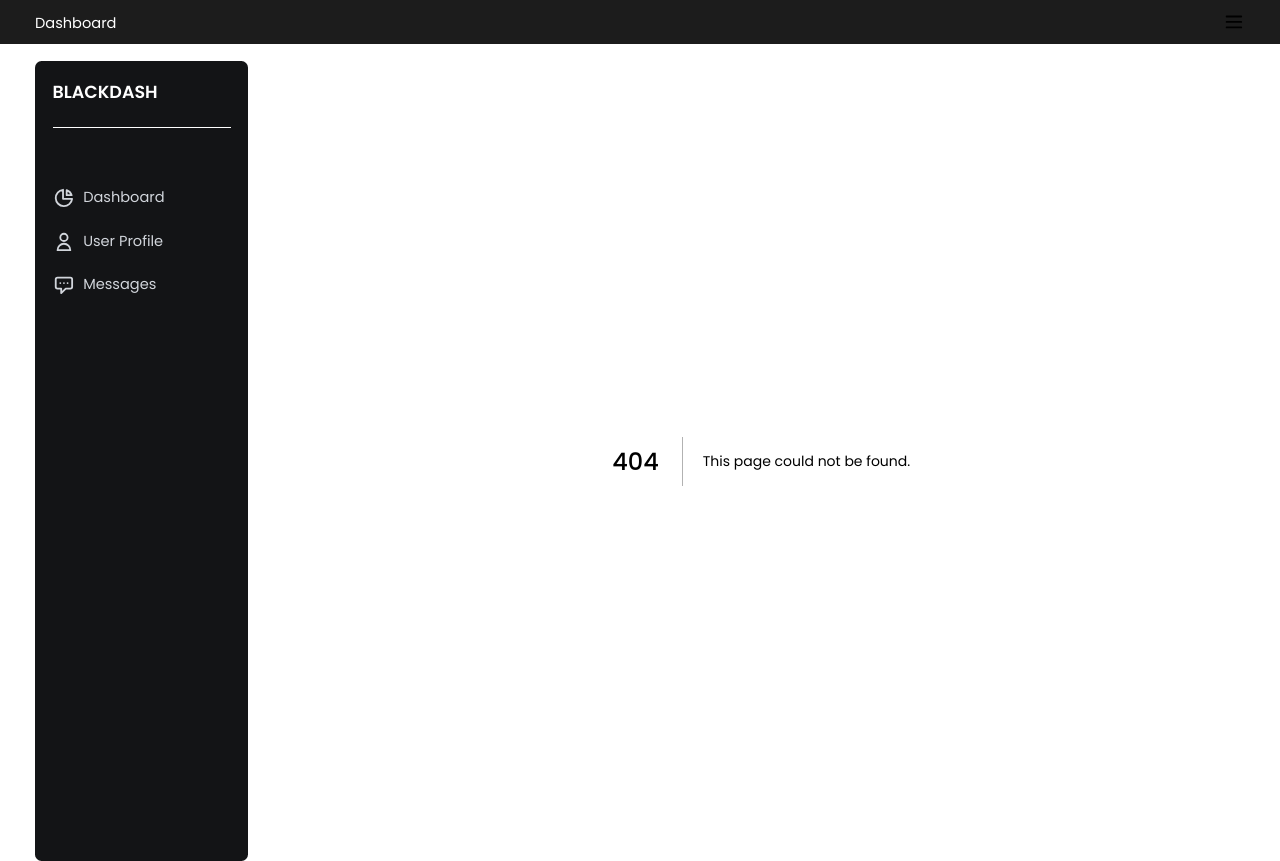
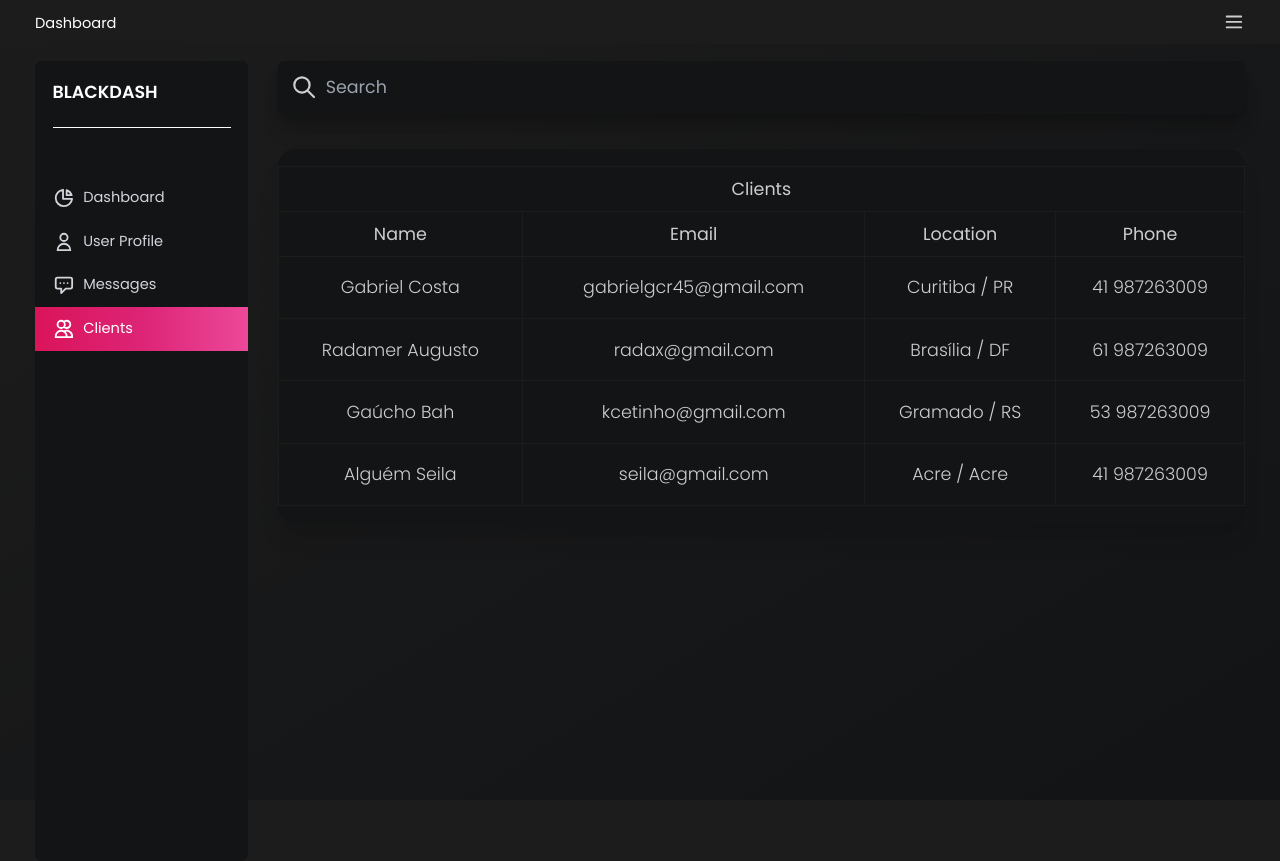
Before and after one commit to gabrieldemian/black-dashboard, a Next.js app: page /clients in a window 1280 px wide. Before the commit this address had no page. After the commit the page ends 800 px from the top, so only its background shows below. Built offline with nearby package versions, Linux system fonts and the light colour scheme.

Commit message:
add: clients page and table

```diff
--- a/components/Aside/Props.tsx
+++ b/components/Aside/Props.tsx
@@ -26,4 +26,9 @@ export const asideItems: Item[] = [
     href: '/messages',
     icon: 'message',
   },
+  {
+    name: 'Clients',
+    href: '/clients',
+    icon: 'users',
+  },
 ]
--- /dev/null
+++ b/components/Input/Input.module.css
@@ -0,0 +1,21 @@
+
+.wrapper {
+  @apply relative flex items-center text-secondary bg-primary p-3 shadow-lg rounded-lg;
+}
+
+.icon {
+  @apply flex items-center justify-center mr-2;
+}
+
+.input {
+  @apply w-full bg-transparent border-0 focus:ring-0 ring-0 text-accent
+}
+
+.label {
+  @apply ml-5;
+}
+
+.wrapper, .wrapper > * {
+  outline: none !important;
+  transition: all 0.8s ease-in-out;
+}
--- /dev/null
+++ b/components/Input/Props.tsx
@@ -0,0 +1,8 @@
+
+export interface Props {
+  className?: string
+  icon?: string | undefined
+  placeholder?: string
+  type?: string
+  id?: any
+}
--- /dev/null
+++ b/components/Input/index.tsx
@@ -0,0 +1,27 @@
+import { ReactElement } from 'react'
+import { Svg } from '~/components'
+import { Props } from './Props'
+import s from './Input.module.css'
+
+export default function Input({
+  className,
+  icon,
+  placeholder,
+  type = 'text',
+  id = Math.random() + '',
+}: Props): ReactElement {
+  return (
+    <>
+      {type && (
+        <div className={`${s.wrapper} ${className}`}>
+          {icon && (
+            <label htmlFor={id} className={s.icon}>
+              <Svg icon={icon} />
+            </label>
+          )}
+          <input id={id} type={type} placeholder={placeholder} className={s.input} />
+        </div>
+      )}
+    </>
+  )
+}
--- a/components/Svg/index.tsx
+++ b/components/Svg/index.tsx
@@ -35,6 +35,40 @@ export default function Svg({
       </svg>
     ),
 
+    chevronDown: (
+      <svg
+        xmlns="http://www.w3.org/2000/svg"
+        className={className}
+        fill="none"
+        viewBox="0 0 24 24"
+        stroke="currentColor"
+      >
+        <path
+          strokeLinecap="round"
+          strokeLinejoin="round"
+          strokeWidth="2"
+          d="M19 9l-7 7-7-7"
+        />
+      </svg>
+    ),
+
+    chevronUp: (
+      <svg
+        xmlns="http://www.w3.org/2000/svg"
+        className={className}
+        fill="none"
+        viewBox="0 0 24 24"
+        stroke="currentColor"
+      >
+        <path
+          strokeLinecap="round"
+          strokeLinejoin="round"
+          strokeWidth="2"
+          d="M5 15l7-7 7 7"
+        />
+      </svg>
+    ),
+
     user: (
       <svg
         xmlns="http://www.w3.org/2000/svg"
@@ -61,15 +95,15 @@ export default function Svg({
         stroke="currentColor"
       >
         <path
-          stroke-linecap="round"
-          stroke-linejoin="round"
-          stroke-width="2"
+          strokeLinecap="round"
+          strokeLinejoin="round"
+          strokeWidth="2"
           d="M15 17h5l-1.405-1.405A2.032 2.032 0 0118 14.158V11a6.002 6.002 0 00-4-5.659V5a2 2 0 10-4 0v.341C7.67 6.165 6 8.388 6 11v3.159c0 .538-.214 1.055-.595 1.436L4 17h5m6 0v1a3 3 0 11-6 0v-1m6 0H9"
         />
       </svg>
     ),
 
-    calendar: (
+    users: (
       <svg
         xmlns="http://www.w3.org/2000/svg"
         className={className}
@@ -78,10 +112,10 @@ export default function Svg({
         stroke="currentColor"
       >
         <path
-          stroke-linecap="round"
-          stroke-linejoin="round"
-          stroke-width="2"
-          d="M8 7V3m8 4V3m-9 8h10M5 21h14a2 2 0 002-2V7a2 2 0 00-2-2H5a2 2 0 00-2 2v12a2 2 0 002 2z"
+          strokeLinecap="round"
+          strokeLinejoin="round"
+          strokeWidth="2"
+          d="M12 4.354a4 4 0 110 5.292M15 21H3v-1a6 6 0 0112 0v1zm0 0h6v-1a6 6 0 00-9-5.197M13 7a4 4 0 11-8 0 4 4 0 018 0z"
         />
       </svg>
     ),
@@ -112,10 +146,27 @@ export default function Svg({
         stroke="currentColor"
       >
         <path
-          stroke-linecap="round"
-          stroke-linejoin="round"
-          stroke-width="2"
+          strokeLinecap="round"
+          strokeLinejoin="round"
+          strokeWidth="2"
           d="M8 10h.01M12 10h.01M16 10h.01M9 16H5a2 2 0 01-2-2V6a2 2 0 012-2h14a2 2 0 012 2v8a2 2 0 01-2 2h-5l-5 5v-5z"
+        />
+      </svg>
+    ),
+
+    search: (
+      <svg
+        xmlns="http://www.w3.org/2000/svg"
+        className={className}
+        fill="none"
+        viewBox="0 0 24 24"
+        stroke="currentColor"
+      >
+        <path
+          strokeLinecap="round"
+          strokeLinejoin="round"
+          strokeWidth="2"
+          d="M21 21l-6-6m2-5a7 7 0 11-14 0 7 7 0 0114 0z"
         />
       </svg>
     ),
--- /dev/null
+++ b/components/Table/Props.tsx
@@ -0,0 +1,4 @@
+export interface Props {
+  data: any[]
+  columns: any[]
+}
--- /dev/null
+++ b/components/Table/index.tsx
@@ -0,0 +1,67 @@
+import { ReactElement } from 'react'
+import { Props } from './Props'
+import { useSortBy, useTable } from 'react-table'
+import Svg from '../Svg'
+
+export default function Table({ columns, data }: Props): ReactElement {
+  const { getTableProps, getTableBodyProps, headerGroups, rows, prepareRow } =
+    useTable(
+      {
+        columns,
+        data,
+      },
+      useSortBy
+    )
+
+  return (
+    <div className="bg-primary rounded-2xl py-4">
+      <table {...getTableProps()} className="w-full bg-primary rounded-2xl overflow-auto">
+        <thead className="overflow-y-auto overflow-x-hidden">
+          {headerGroups.map((headerGroup: any) => (
+            <tr {...headerGroup.getHeaderGroupProps()}>
+              {headerGroup.headers.map((column: any) => (
+                <th
+                  {...column.getHeaderProps(column.getSortByToggleProps())}
+                  className="font-normal py-2 border-bgSecondary border"
+                >
+                  <span className="flex items-center justify-center">
+                    {column.render('Header')}
+                    {column.isSorted ? (
+                      column.isSortedDesc ? (
+                        <Svg icon="chevronDown" className="ml-1 h-4 w-4" />
+                      ) : (
+                        <Svg icon="chevronUp" className="ml-1 h-4 w-4" />
+                      )
+                    ) : (
+                      ''
+                    )}
+                  </span>
+                </th>
+              ))}
+            </tr>
+          ))}
+        </thead>
+
+        <tbody {...getTableBodyProps()} className="overflow-y-scroll overflow-x-hidden">
+          {rows.map((row, i) => {
+            prepareRow(row)
+            return (
+              <tr {...row.getRowProps()}>
+                {row.cells.map((cell) => {
+                  return (
+                    <td
+                      className="text-center font-light py-4 border-bgSecondary border"
+                      {...cell.getCellProps()}
+                    >
+                      {cell.render('Cell')}
+                    </td>
+                  )
+                })}
+              </tr>
+            )
+          })}
+        </tbody>
+      </table>
+    </div>
+  )
+}
--- a/components/index.ts
+++ b/components/index.ts
@@ -4,5 +4,7 @@ import Nav from './Nav'
 import Card from './Card'
 import CustomTooltip from './CustomTooltip'
 import Chart from './Chart'
+import Input from './Input'
+import Table from './Table'
 
-export { Aside, Svg, Nav, Card, CustomTooltip, Chart }
+export { Aside, Svg, Nav, Card, CustomTooltip, Chart, Input, Table }
--- a/package.json
+++ b/package.json
@@ -18,6 +18,7 @@
     "nprogress": "^0.2.0",
     "react": "17.0.2",
     "react-dom": "17.0.2",
+    "react-table": "^7.7.0",
     "recharts": "^2.0.9"
   },
   "devDependencies": {
@@ -25,6 +26,7 @@
     "@types/node": "^15.6.1",
     "@types/nprogress": "^0.2.0",
     "@types/react": "^17.0.8",
+    "@types/react-table": "^7.7.1",
     "@types/recharts": "^2.0.0",
     "autoprefixer": "^10.2.6",
     "husky": "^6.0.0",
--- /dev/null
+++ b/pages/clients.tsx
@@ -0,0 +1,52 @@
+import { ReactElement, useMemo } from 'react'
+import { Card, Input, Table } from '~/components'
+
+interface Props {}
+
+export default function clients({}: Props): ReactElement {
+  const columns: any = useMemo(
+    () => [
+      {
+        Header: 'Clients',
+        columns: [
+          {
+            Header: 'Name',
+            accessor: 'name',
+          },
+          {
+            Header: 'Email',
+            accessor: 'email',
+          },
+          {
+            Header: 'Location',
+            accessor: 'location',
+          },
+          {
+            Header: 'Phone',
+            accessor: 'phone',
+          },
+        ],
+      },
+    ],
+    []
+  )
+
+  const data: any = [
+    { name: 'Gabriel Costa', email: 'gabrielgcr45@gmail.com', location: 'Curitiba / PR', phone: '41 987263009' },
+    { name: 'Radamer Augusto', email: 'radax@gmail.com', location: 'Brasília / DF', phone: '61 987263009' },
+    { name: 'Gaúcho Bah', email: 'kcetinho@gmail.com', location: 'Gramado / RS', phone: '53 987263009' },
+    { name: 'Alguém Seila', email: 'seila@gmail.com', location: 'Acre / Acre', phone: '41 987263009' },
+  ]
+
+  return (
+    <div className="container">
+      <Card className="mb-8 p-0">
+        <Input placeholder="Search" icon="search" />
+      </Card>
+
+      <Card className="p-0 rounded-2xl">
+        <Table data={data} columns={columns} />
+      </Card>
+    </div>
+  )
+}
--- a/tailwind.config.js
+++ b/tailwind.config.js
@@ -35,6 +35,13 @@ module.exports = {
         primary: '#da145a',
         secondary: '#dd2476',
       },
+      borderColor: (theme) => ({
+        ...theme('colors'),
+        bgPrimary: 'var(--bg-primary)',
+        bgSecondary: 'var(--bg-secondary)',
+        textSecondary: 'var(--text-secondary)',
+        accent: 'var(--bg-accent)',
+      }),
     },
   },
   variants: {
```
Also changed, not shown: 1 other file (tests, documents, lock files or other folders).
